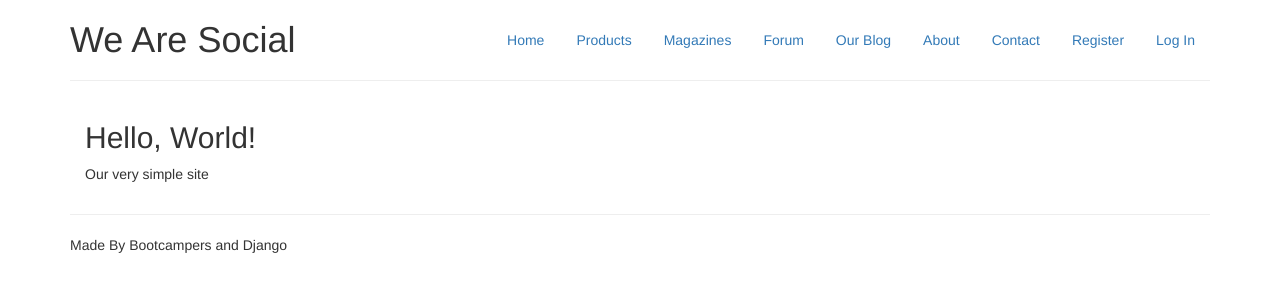
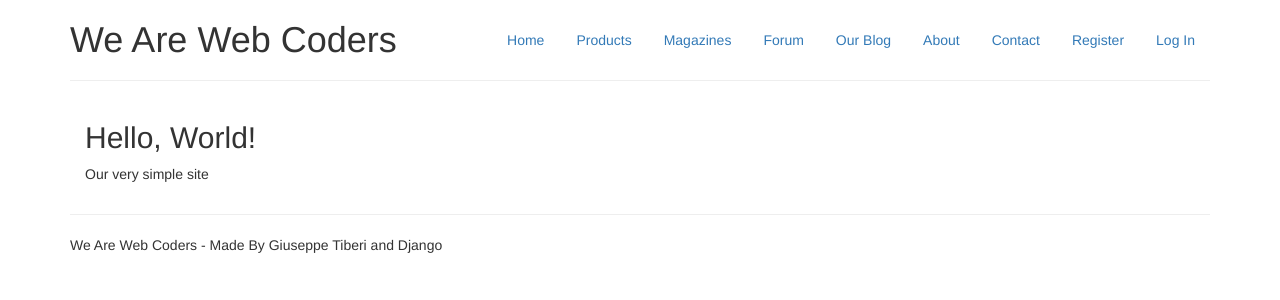
Before and after one commit to GiuseppeJoeT/py_django_we_are_web_coders, a Django app: page / in a window 1280 px wide. Shown: the top 300 px of the page. Run offline with Django 3.2, Linux system fonts and the light colour scheme; parts of the project's set-up code (start-up, migrations or seed data) failed here and were passed over; some libraries are stand-ins or nearby versions.

Commit message:
Updated home page

```diff
--- a/templates/base.html
+++ b/templates/base.html
@@ -3,7 +3,7 @@
 <html lang="en">
 <head>
     <meta charset="utf-8">
-    <title>We Are Social</title>
+    <title>We Are Web Coders</title>
     <meta name="viewport" content="width=device-width, initial-scale=1.0">
     <meta name="description" content="">
     <meta name="author" content="">
@@ -34,7 +34,7 @@
                 <li><a href="{% url 'login' %}">Log In</a></li>
             {% endif %}
         </ul>
-        <h1><span class="fui-settings-16 muted">We Are Social</span></h1>
+        <h1><span class="fui-settings-16 muted">We Are Web Coders</span></h1>
     </div>
 
     <hr>
@@ -57,7 +57,7 @@
     <hr>
 
     <div class="footer">
-        <p>Made By Bootcampers and Django</p>
+        <p>We Are Web Coders - Made By Giuseppe Tiberi and Django</p>
     </div>
 </div>
 </body>
--- a/we_are_social/settings.py
+++ b/we_are_social/settings.py
@@ -49,7 +49,6 @@ INSTALLED_APPS = [
     'paypal.standard.ipn',
     'magazines',
     'tinymce',
-    'debug_toolbar',
     'emoticons',
     'threads',
     'polls',
```
